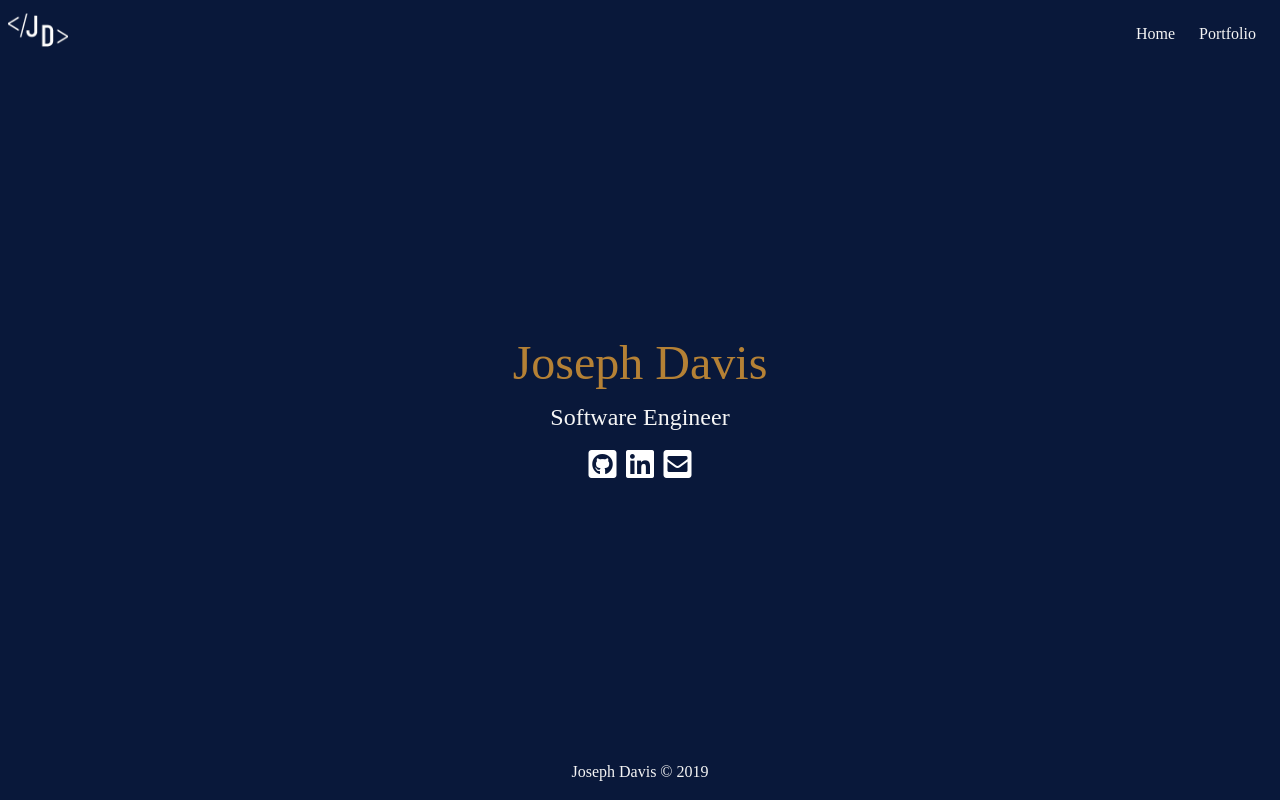
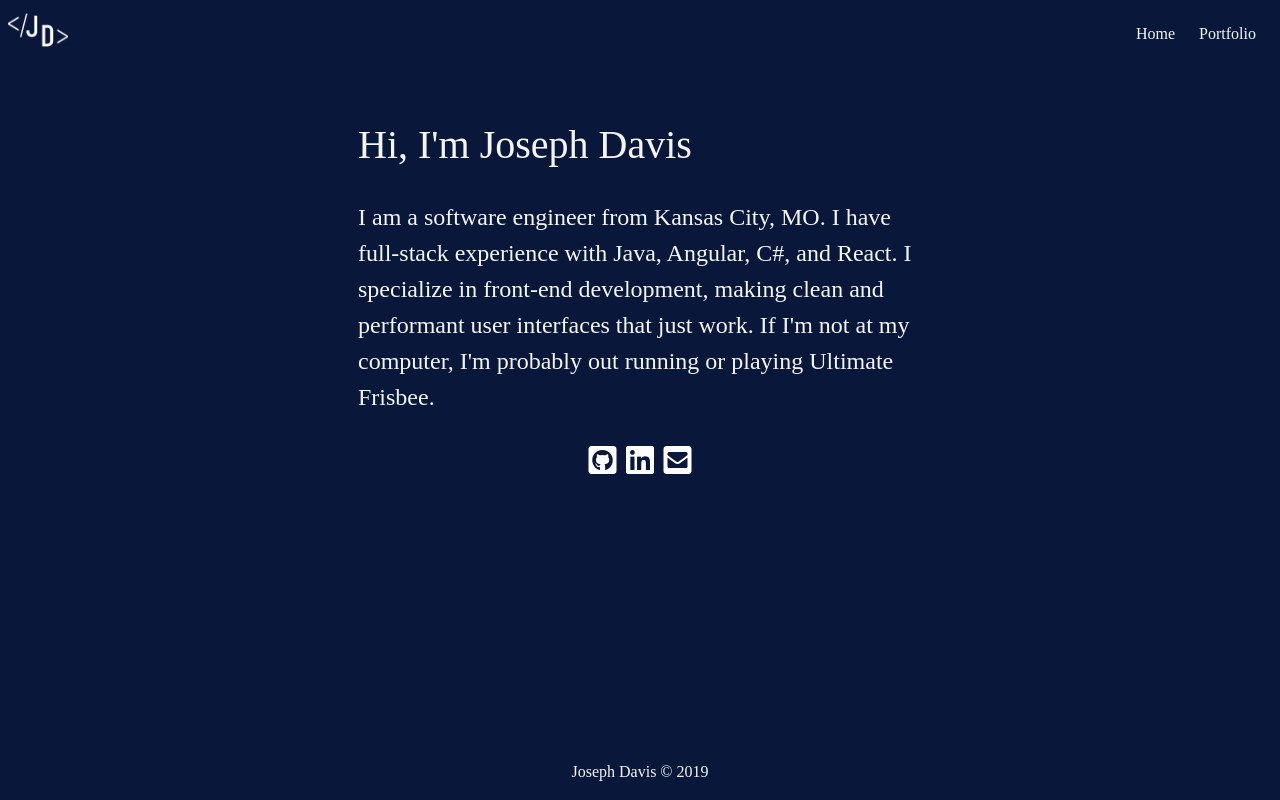
Before and after one commit to Nerrdii/josephndavis.com, a Gatsby site: page / in a window 1280 px wide. Built offline with nearby package versions, Linux system fonts and the light colour scheme; Gatsby itself is replaced by a stand-in of ours.

Commit message:
Update home page

```diff
--- a/src/pages/index.js
+++ b/src/pages/index.js
@@ -1,27 +1,38 @@
 import React from 'react';
 
-import Layout from '../components/layout';
+import Layout from '../components/Layout';
 import socialLinks from '../config/social';
 
 const IndexPage = () => (
   <Layout>
-    <div className="section landing has-text-light">
-      <div className="landing-text">
-        <h1 className="is-size-1 has-text-primary">Joseph Davis</h1>
-        <h2 className="is-size-4">Software Engineer</h2>
+    <section className="section has-text-light">
+      <div className="container">
+        <div className="columns is-centered">
+          <div className="column is-half">
+            <h1 className="is-size-2">Hi, I'm Joseph Davis</h1>
+            <br />
+            <p className="is-size-4">
+              I am a software engineer from Kansas City, MO. I have full-stack
+              experience with Java, Angular, C#, and React. I specialize in
+              front-end development, making clean and performant user interfaces
+              that just work. If I'm not at my computer, I'm probably out
+              running or playing Ultimate Frisbee.
+            </p>
+          </div>
+        </div>
+        <div className="columns is-centered">
+          <div className="column is-half">
             <div className="icons">
               <a
                 href={socialLinks.github}
                 target="_blank"
-            rel="noopener noreferrer"
-          >
+                rel="noopener noreferrer">
                 <i className="fab fa-github-square fa-2x" />
               </a>
               <a
                 href={socialLinks.linkedin}
                 target="_blank"
-            rel="noopener noreferrer"
-          >
+                rel="noopener noreferrer">
                 <i className="fab fa-linkedin fa-2x" />
               </a>
               <a href={socialLinks.email}>
@@ -30,6 +41,8 @@ const IndexPage = () => (
             </div>
           </div>
         </div>
+      </div>
+    </section>
   </Layout>
 );
 
--- a/src/styles/index.scss
+++ b/src/styles/index.scss
@@ -63,28 +63,13 @@ header {
 main {
   grid-area: main;
 
-  .landing {
-    display: grid;
-    grid-template-areas: 'text';
-    grid-template-columns: 1fr;
-    grid-template-rows: auto;
-    min-height: 100%;
+  .icons {
+    display: flex;
+    justify-content: center;
 
-    .landing-text {
-      grid-area: text;
-      display: flex;
-      flex-direction: column;
-      align-items: center;
-      justify-content: center;
-
-      .icons {
-        margin-top: 0.5rem;
-
-        i {
-          padding: 0.3rem;
-          color: white;
-        }
-      }
+    i {
+      padding: 0.3rem;
+      color: white;
     }
   }
 }
```
Lines whose indentation alone changed are shown as unchanged.
